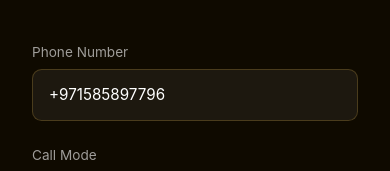
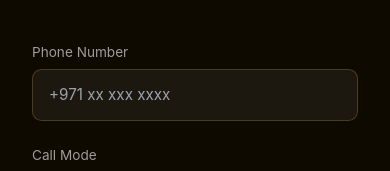
Before and after one commit to smgmdev/jesusai, a Next.js app in the folder frontend/: page /preview in a window 390 px wide. Shown: the part 301-472 px from the top of the page. Built offline with nearby package versions, Linux system fonts and the light colour scheme.

Commit message:
Remove hardcoded UAE phone default from preview page

```diff
--- a/frontend/app/preview/page.tsx
+++ b/frontend/app/preview/page.tsx
@@ -17,7 +17,7 @@ const DEFAULT_MESSAGE = `Hello dear, this is a call from the Bible. Your verse t
 type Mode = 'voice' | 'audio' | 'voice_then_audio'
 
 export default function PreviewPage() {
-  const [phone, setPhone] = useState('+971585897796')
+  const [phone, setPhone] = useState('')
   const [message, setMessage] = useState(DEFAULT_MESSAGE)
   const [voice, setVoice] = useState('Polly.Joanna-Neural')
   const [mode, setMode] = useState<Mode>('voice')
```
